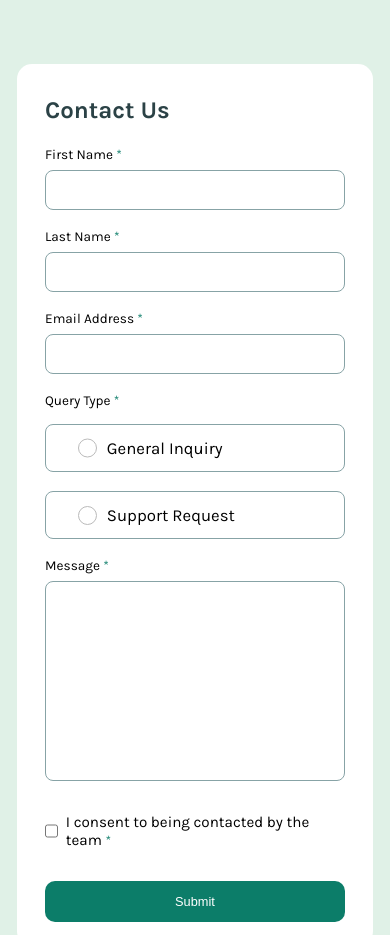
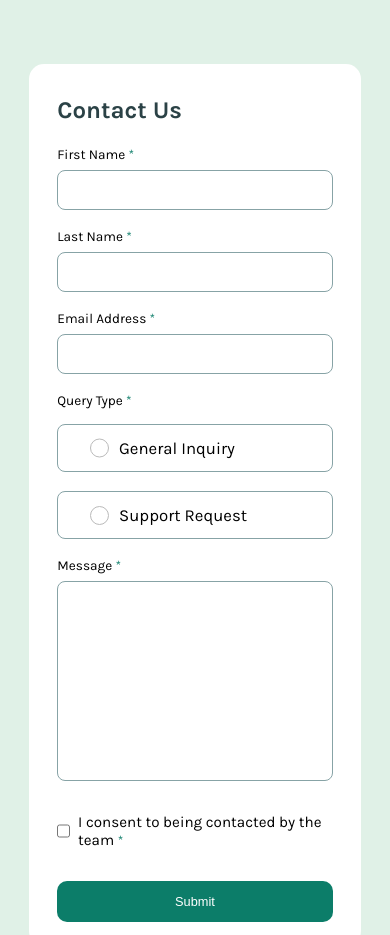
Before and after one commit to akri-dev/frontend-mentor_contact-form, a plain HTML site: page index.html in a window 390 px wide. Shown: the top 935 px of the page. Drawn offline with Linux system fonts and the light colour scheme.

Commit message:
fixed responsive design

```diff
--- a/assets/css/styles.css
+++ b/assets/css/styles.css
@@ -143,6 +143,7 @@ textarea {
 
 .full-name, .one-column {
   margin-top: 1rem;
+  max-width: 100%;
 }
 
 #query-label {
@@ -336,10 +337,11 @@ button:active {
 @media only screen and (max-width: 480px) {
   .container {
     margin-top: 4rem;
-    min-width: 320px
+    min-width: 320px;
   }
   .container-card {
     padding: 1.5rem 1.75rem;
+    max-width: 85%;
   }
   .label-control,
   .label-control span{
@@ -417,6 +419,6 @@ button:active {
   }
 
   textarea {
-    height: 200px;
+    height: 200px
   }
 }
```
